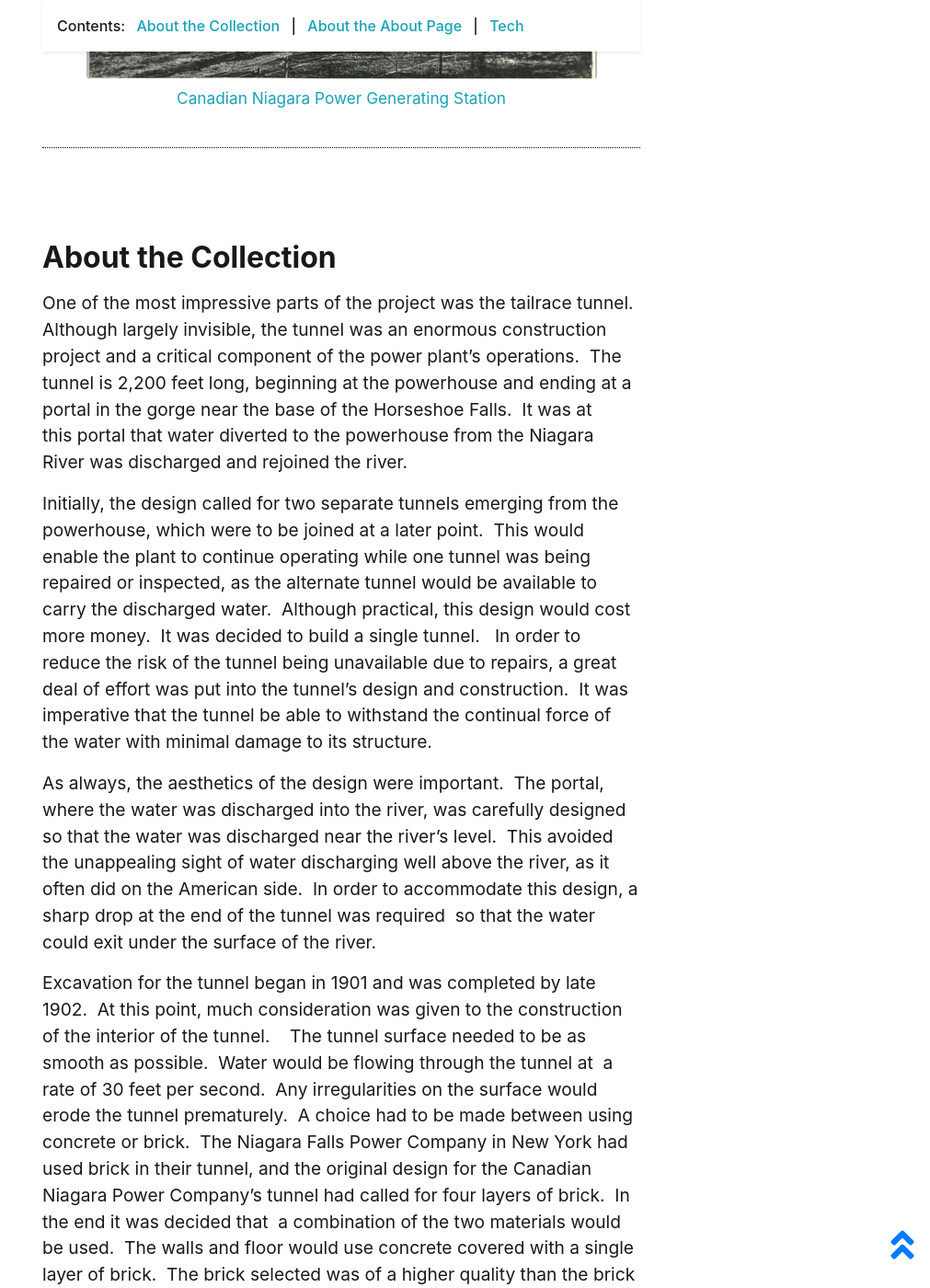
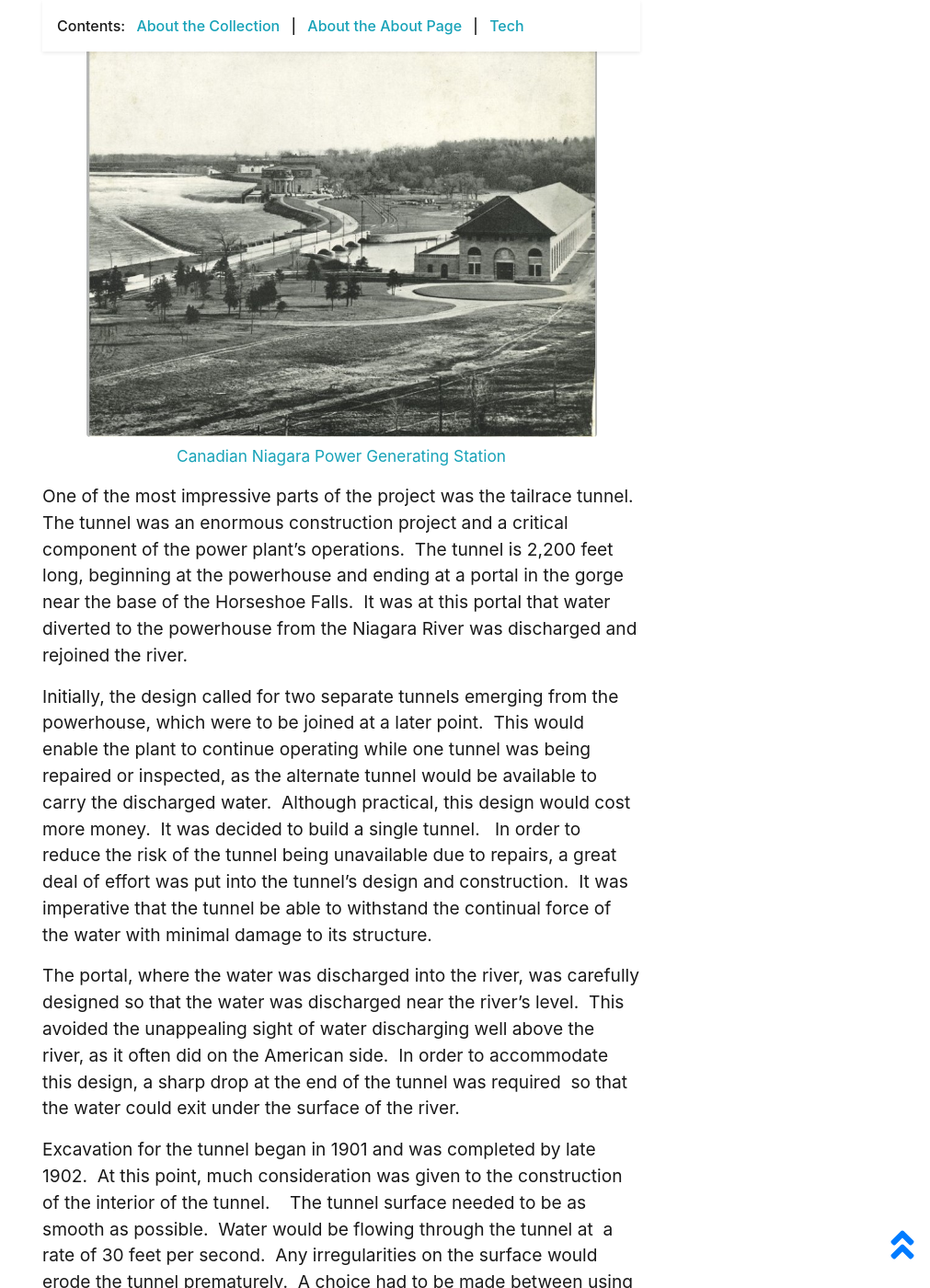
Before and after one commit to chantalcameron/Tailrace_Tunnel, a Jekyll site: the page built from pages/about.md, in a window 1280 px wide and 1400 px high, scrolled down 823 px. Shown: the whole window at 92% size, without its empty margins (269-1280 px from the left). Built offline with Jekyll 4.4.1, drawn with Linux system fonts in a browser that asks for light colours; some of the changed text lies outside the part shown.

Commit message:
Update about.md

```diff
--- a/pages/about.md
+++ b/pages/about.md
@@ -12,17 +12,21 @@ credits: true
 
 {% include feature/nav-menu.html sections="About the Collection;About the About Page" %}
 
-{% include feature/image.html objectid="item21" width="50" %}
 
 ## About the Collection
 
-One of the most impressive parts of the project was the tailrace tunnel.  Although largely invisible, the tunnel was an enormous construction project and a critical component of the power plant's operations.  The tunnel is 2,200 feet long, beginning at the powerhouse and ending at a portal in the gorge near the base of the Horseshoe Falls.  It was at this portal that water diverted to the powerhouse from the Niagara River was discharged and rejoined the river.
+The Canadian Niagara Power Company's powerhouse in Niagara Falls, Ontario, was the first hydroelectric generating station to be built on the Canadian side of the Niagara River.  Upon opening in 1905, the powerhouse boasted the largest generators of their kind in the world, with a capacity of 10,000 electrical horsepower each.  The powerhouse was named after William Birch Rankine in 1927, who was instrumental in its development and construction.
+
+{% include feature/image.html objectid="item21" width="50" %}
+
+
+One of the most impressive parts of the project was the tailrace tunnel.   The tunnel was an enormous construction project and a critical component of the power plant's operations.  The tunnel is 2,200 feet long, beginning at the powerhouse and ending at a portal in the gorge near the base of the Horseshoe Falls.  It was at this portal that water diverted to the powerhouse from the Niagara River was discharged and rejoined the river.
 
 Initially, the design called for two separate tunnels emerging from the powerhouse, which were to be joined at a later point.  This would enable the plant to continue operating while one tunnel was being repaired or inspected, as the alternate tunnel would be available to carry the discharged water.  Although practical, this design would cost more money.  It was decided to build a single tunnel.   In order to reduce the risk of the tunnel being unavailable due to repairs, a great deal of effort was put into the tunnel's design and construction.  It was imperative that the tunnel be able to withstand the continual force of the water with minimal damage to its structure.
 
-As always, the aesthetics of the design were important.  The portal, where the water was discharged into the river, was carefully designed so that the water was discharged near the river's level.  This avoided the unappealing sight of water discharging well above the river, as it often did on the American side.  In order to accommodate this design, a sharp drop at the end of the tunnel was required  so that the water could exit under the surface of the river.
+The portal, where the water was discharged into the river, was carefully designed so that the water was discharged near the river's level.  This avoided the unappealing sight of water discharging well above the river, as it often did on the American side.  In order to accommodate this design, a sharp drop at the end of the tunnel was required  so that the water could exit under the surface of the river.
 
-Excavation for the tunnel began in 1901 and was completed by late 1902.  At this point, much consideration was given to the construction of the interior of the tunnel.    The tunnel surface needed to be as smooth as possible.  Water would be flowing through the tunnel at  a rate of 30 feet per second.  Any irregularities on the surface would erode the tunnel prematurely.  A choice had to be made between using concrete or brick.  The Niagara Falls Power Company in New York had used brick in their tunnel, and the original design for the Canadian Niagara Power Company's tunnel had called for four layers of brick.  In the end it was decided that  a combination of the two materials would be used.  The walls and floor would use concrete covered with a single layer of brick.  The brick selected was of a higher quality than the brick that had been used in the Niagara Falls Power Company's tunnel.   The tunnel was completed in 1904.
+Excavation for the tunnel began in 1901 and was completed by late 1902.  At this point, much consideration was given to the construction of the interior of the tunnel.    The tunnel surface needed to be as smooth as possible.  Water would be flowing through the tunnel at  a rate of 30 feet per second.  Any irregularities on the surface would erode the tunnel prematurely.  A choice had to be made between using concrete or brick.  In the end it was decided that  a combination of brick and concrete would be used.  The walls and floor would use concrete covered with a single layer of brick.  The tunnel was completed in 1904.
 
 In 1957, the Rankine Generating Station temporarily shut down operations so that the discharge tunnel could be inspected and any necessary repairs made.  It was found that the tunnel was in excellent condition, even after 50 years of operation, and very little maintenance was required.
 
```
